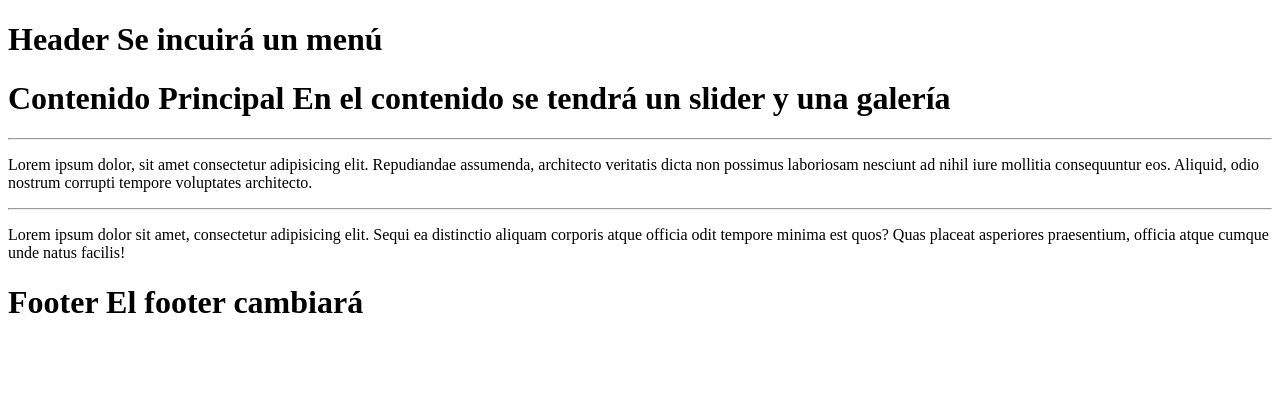
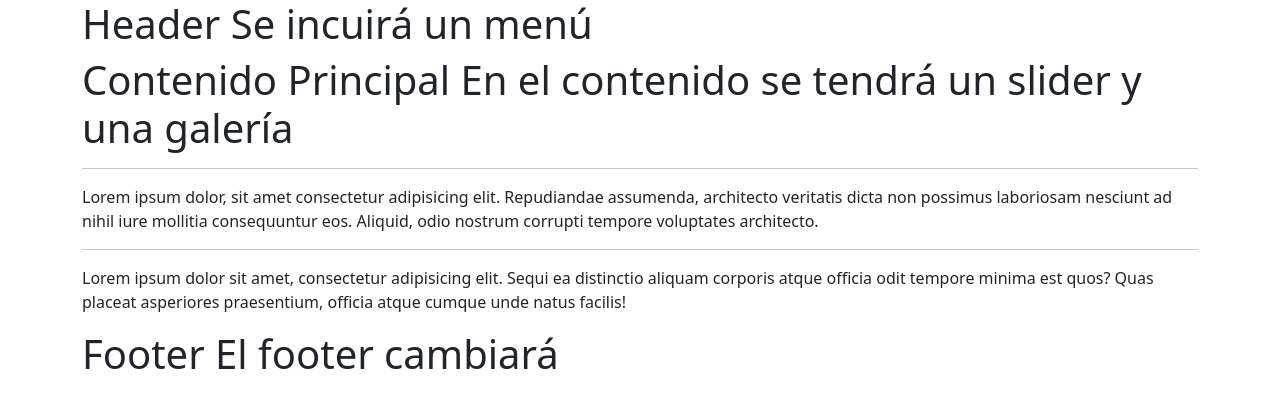
Before and after one commit to edwingrzsz/colabora, a plain HTML site: page index.html in a window 1280 px wide. Drawn offline with nearby package versions, Linux system fonts and the light colour scheme.

Commit message:
Agregamos Bootstrap

```diff
--- a/index.html
+++ b/index.html
@@ -5,16 +5,18 @@
     <meta charset="UTF-8">
     <meta http-equiv="X-UA-Compatible" content="IE=edge">
     <meta name="viewport" content="width=device-width, initial-scale=1.0">
+    <link href="https://cdn.jsdelivr.net/npm/bootstrap@5.0.1/dist/css/bootstrap.min.css" rel="stylesheet"
+        integrity="sha384-+0n0xVW2eSR5OomGNYDnhzAbDsOXxcvSN1TPprVMTNDbiYZCxYbOOl7+AMvyTG2x" crossorigin="anonymous">
     <title>Mi Proyecto Colaborativo</title>
 </head>
 
 <body>
-    <header>
+    <header class="container">
         <h1>Header
             Se incuirá un menú
         </h1>
     </header>
-    <main>
+    <main class="container">
         <h1>Contenido Principal
             En el contenido se tendrá un slider y una galería
         </h1>
@@ -27,17 +29,19 @@
         <hr>
         <p>
             Lorem ipsum dolor sit amet, consectetur adipisicing elit.
-            Sequi ea distinctio aliquam corporis atque officia odit tempore minima est quos? Quas placeat asperiores praesentium, officia atque cumque unde natus facilis!
+            Sequi ea distinctio aliquam corporis atque officia odit tempore minima est quos? Quas placeat asperiores
+            praesentium, officia atque cumque unde natus facilis!
         </p>
 
     </main>
-    <footer>
-        <Footer>
+    <footer class="container">
             <h1>Footer
                 El footer cambiará
             </h1>
-        </Footer>
     </footer>
+    <script src="https://cdn.jsdelivr.net/npm/bootstrap@5.0.1/dist/js/bootstrap.bundle.min.js"
+        integrity="sha384-gtEjrD/SeCtmISkJkNUaaKMoLD0//ElJ19smozuHV6z3Iehds+3Ulb9Bn9Plx0x4"
+        crossorigin="anonymous"></script>
 </body>
 
 </html>
```
